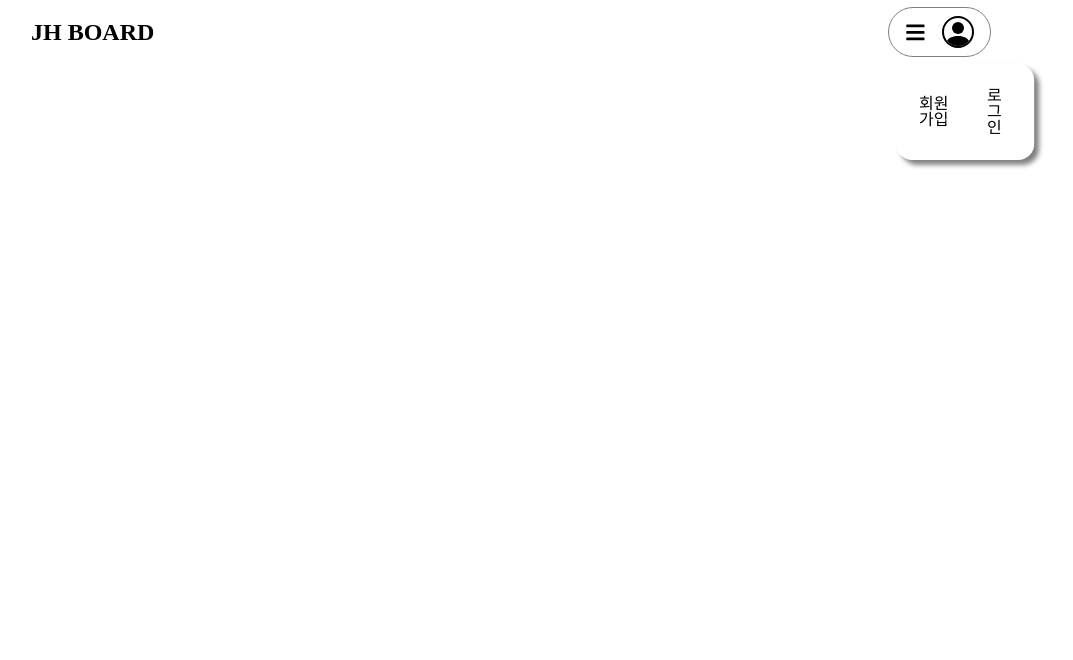
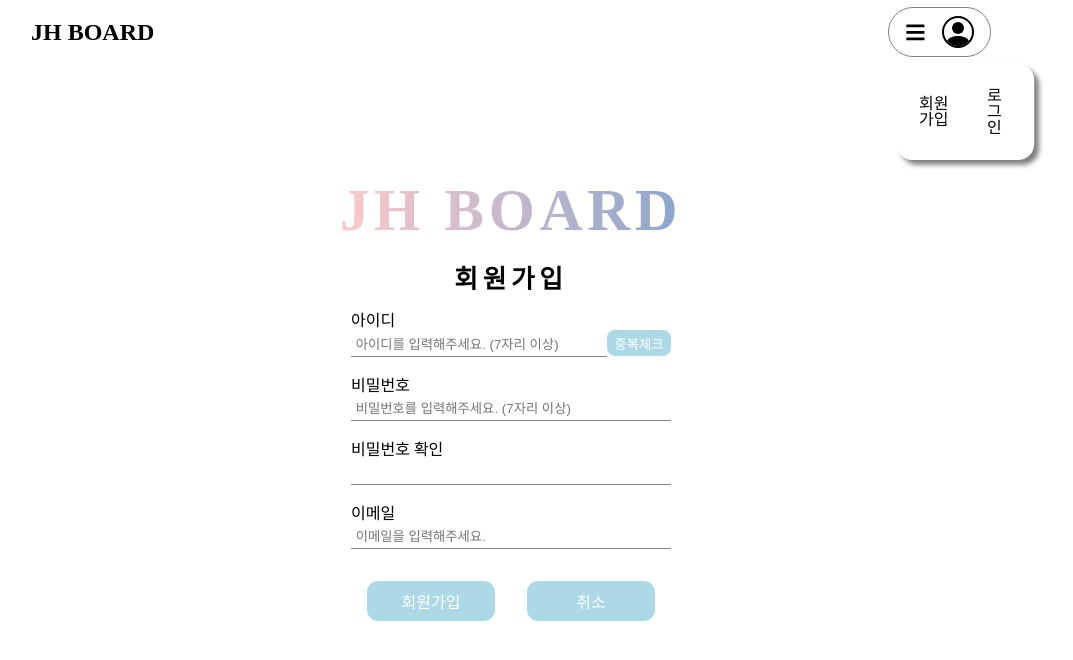
Before and after one commit to qkrwlgh91/ts-react-board, a React (Create React App) app: page /signIn in a window 1280 px wide. Shown: the top 660 px of the page, without its empty margins (129-1202 px from the left). Built offline with nearby package versions, Linux system fonts and the light colour scheme.

Commit message:
signIn design

```diff
--- a/src/App.tsx
+++ b/src/App.tsx
@@ -1,7 +1,7 @@
 import React from 'react';
 import { Switch, Route } from 'react-router-dom';
 import Header from './components/Common/header';
-import {Home, Board } from './pages';
+import {Home, Board, SignIn } from './pages';
 
 
 function App() {
@@ -11,6 +11,7 @@ function App() {
       <Switch>
         <Route path="/" exact={true} component={Home} />
         <Route path="/board" component={Board} />
+        <Route path="/signIn" component={SignIn} />
       </Switch>
     </div>
   );
--- /dev/null
+++ b/src/components/SignIn/signIn.tsx
@@ -0,0 +1,42 @@
+import React from 'react';
+
+function signIn() {
+    return (
+        <>
+            <div className="signInBox__logo">
+                <span>JH BOARD</span>
+            </div>
+            <div className="signInBox__header">
+                <h1>회원가입</h1>
+            </div>
+            <div className="signInBox__form">
+                <form >
+                    <label>
+                        <p>아이디</p>
+                        <input placeholder="아이디를 입력해주세요. (7자리 이상)" className="signInBox__form--finput"/>
+                        <button className="signInBox__form--cbtn">중복체크</button>
+                    </label>
+                    <label>
+                        <p>비밀번호</p>
+                        <input placeholder="비밀번호를 입력해주세요. (7자리 이상)" />
+                    </label>
+                    <label>
+                        <p>비밀번호 확인</p>
+                        <input />
+                    </label>
+                    <label>
+                        <p>이메일</p>
+                        <input placeholder="이메일을 입력해주세요."/>
+                    </label>
+                    <div className="signInBox__form--btn">
+                        <button type="submit">회원가입</button>
+                        <button>취소</button>
+                    </div>
+
+                </form>
+            </div>
+        </>
+    )
+}
+
+export default signIn;
--- /dev/null
+++ b/src/pages/SignIn.tsx
@@ -0,0 +1,12 @@
+import React from 'react';
+import SignInScreen from '../components/SignIn/signIn';
+
+function SignIn() {
+    return (
+        <div className="signInBox">
+            <SignInScreen />
+        </div>
+    )
+}
+
+export default SignIn;
--- a/src/pages/index.tsx
+++ b/src/pages/index.tsx
@@ -1,2 +1,3 @@
 export { default as Home } from './Home';
 export { default as Board } from './Board';
+export { default as SignIn } from './SignIn';
--- a/src/scss/import/common/_header.scss
+++ b/src/scss/import/common/_header.scss
@@ -43,8 +43,7 @@
         &:hover {
             background: #FFF0F5;
             border-radius: 1rem;
-            transition-property: background;
-            transition-duration: 1s;
+            transition-duration: 0.8s;
         }
     }
 
--- /dev/null
+++ b/src/scss/import/signIn/_signIn.scss
@@ -0,0 +1,91 @@
+.signInBox {
+    position: fixed;
+    left: 35%;
+    top: 20vh;
+    width: 30%;
+    height: 50vh;
+    &__logo {
+        width: 100%;
+        height: 25%;
+        text-align: center;
+        font-size: 3.7rem;
+        font-weight: 800;
+        color: #fff;
+        line-height: 12.5vh;
+        span {
+            background: linear-gradient(to right, #fbcac9, #8ca6ce);
+            -webkit-background-clip: text;
+            -webkit-text-fill-color: transparent;
+            letter-spacing: 0.3rem;
+        };
+    };
+    &__header {
+        width: 100%;
+        height: 10%;
+        text-align: center;
+        line-height: 5vh;
+        font-weight: 600;
+        letter-spacing: 0.3rem;
+        font-size: 1.6rem;
+    };
+    &__form {
+        width:100%;
+        height: 70%;
+        padding: 0.5rem 2rem;
+        box-sizing: border-box;
+
+        form  {
+           width: 100%;
+           height: 100%;
+           .signInBox__form--finput {
+            width: 80%;
+        }
+           p {
+               margin: 0.3rem 0 0.1rem 0;
+           }
+           input {
+               margin: 0 0 1rem 0;
+               width: 100%;
+               box-sizing: border-box;
+               border: none;
+               padding: 0.3rem 0.3rem;
+               border-bottom: 1px solid grey;
+           }
+
+        }
+        &--cbtn {
+            width: 20%;
+            padding: 0.2rem;
+            border-radius: 0.5rem;
+            border: none;
+            background: lightblue;
+            color: white;
+            &:hover {
+                cursor: pointer;
+                background: linear-gradient(to right, rgb(240, 185, 240) 30%, violet 70%,  hotpink 100%);
+            }
+
+        }
+        &--btn {
+            display: flex;
+            justify-content: center;
+            align-items: center;
+            button {
+                padding: 0.5rem 0.7rem;
+                margin: 1rem 1rem 0.3rem 1rem;
+                width: 8rem;
+                border: none;
+                border-radius: 0.7rem;
+                font-size: 1rem;
+                color: white;
+                background: lightblue;
+
+                &:hover {
+                    background: linear-gradient(to right, rgb(240, 185, 240) 30%, violet 70%,  hotpink 100%);
+                    transition-duration: 2s;
+                    cursor: pointer;
+                }
+            }
+        }
+    }
+}
--- a/src/scss/tsReactBoard.scss
+++ b/src/scss/tsReactBoard.scss
@@ -11,3 +11,6 @@
 
 // Home화면
 @import "import/home/home";
+
+// 회원가입 화면
+@import "import/signIn/signIn";
```
